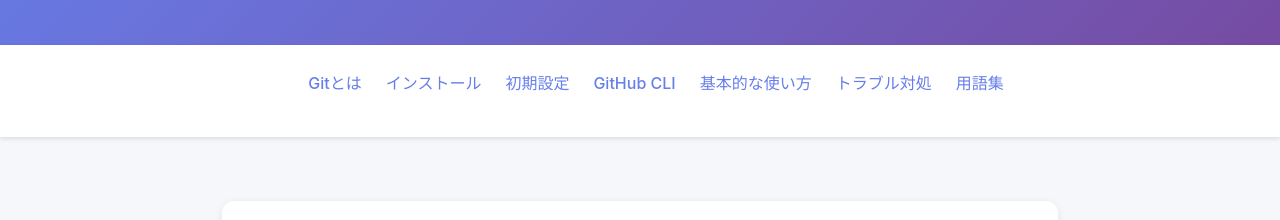
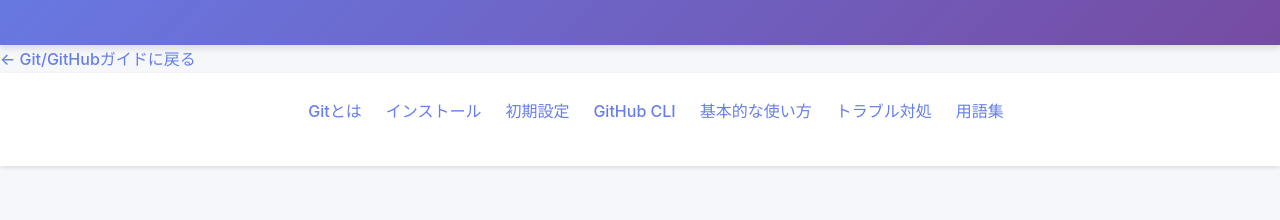
Before and after one commit to s1223takuma/git_tst, a plain HTML site: page index.html in a window 1280 px wide. Shown: the part 163-383 px from the top of the page. Drawn offline with Linux system fonts and the light colour scheme.

```diff
--- a/index.html
+++ b/index.html
@@ -62,6 +62,12 @@
 
         nav a:hover {
             color: #764ba2;
+        }
+
+		.back-link a {
+            color: #667eea;
+            text-decoration: none;
+            font-weight: 500;
         }
 
         .container {
@@ -231,7 +237,9 @@
         <h1>🚀 Git/GitHub完全初心者ガイド</h1>
         <p>これからGitを始める人のための完全ガイド</p>
     </header>
-
+	<div class="back-link">
+        <a href="https://s1223takuma.github.io/git_tst/index.html">← Git/GitHubガイドに戻る</a>
+    </div>
     <nav>
         <ul>
             <li><a href="#about">Gitとは</a></li>
```
